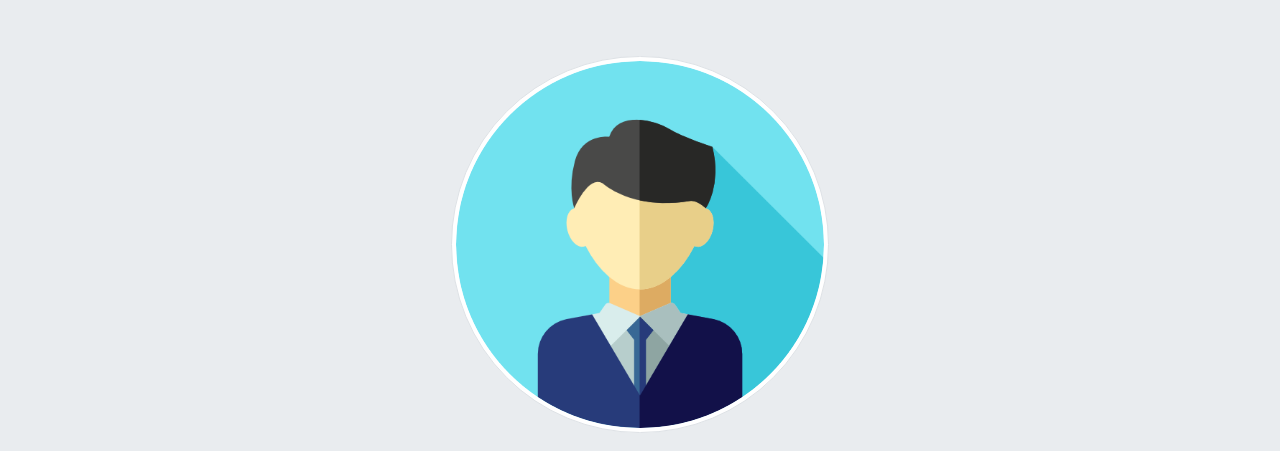
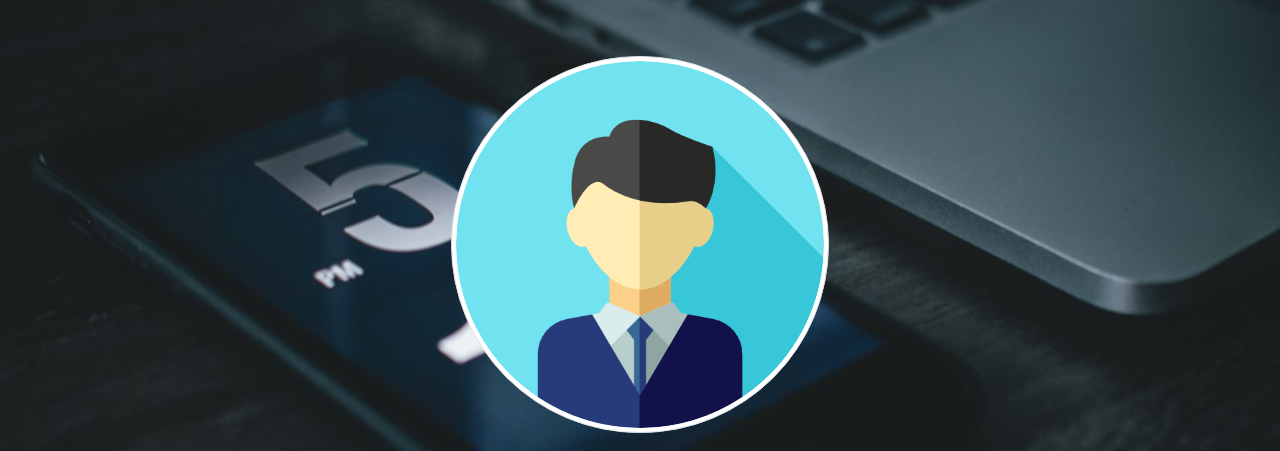
Before and after one commit to Agungthebesttop/agungthebesttop.github.io., a plain HTML site: page index.html in a window 1280 px wide. Shown: the part 56-507 px from the top of the page. Drawn offline with nearby package versions, Linux system fonts and the light colour scheme.

Commit message:
vrs 1.0.1

```diff
--- a/css/style.css
+++ b/css/style.css
@@ -11,18 +11,12 @@ html {
 
 .jumbotron {
   /* height: 400px; */
-<<<<<<< HEAD
   background-image: url('../img/gambar.jpg');
   background-attachment: fixed;
   background-size: cover;
   /* background-position: 0 50px; */
   background-position: center;
-=======
-  background-image: url('../img/gmbar.jpg');
-  background-attachment: fixed;
-  background-size: cover;
-  background-position: 0 10px;
->>>>>>> 703f784e79ccd3b7e5d93d2c5352bebdc59ea3a3
+  /* background-position: 0 10px; */
   color: #eaeaea;
   overflow: hidden;
   background-repeat: no-repeat;
```
Also changed, not shown: 1 other file.
